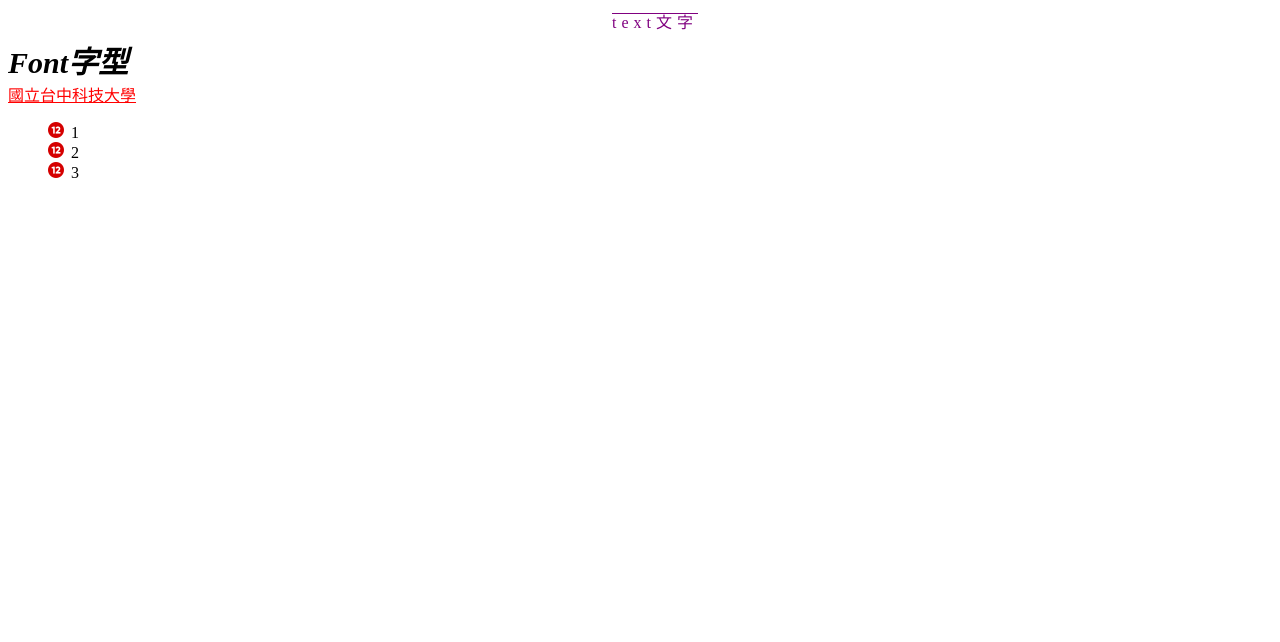
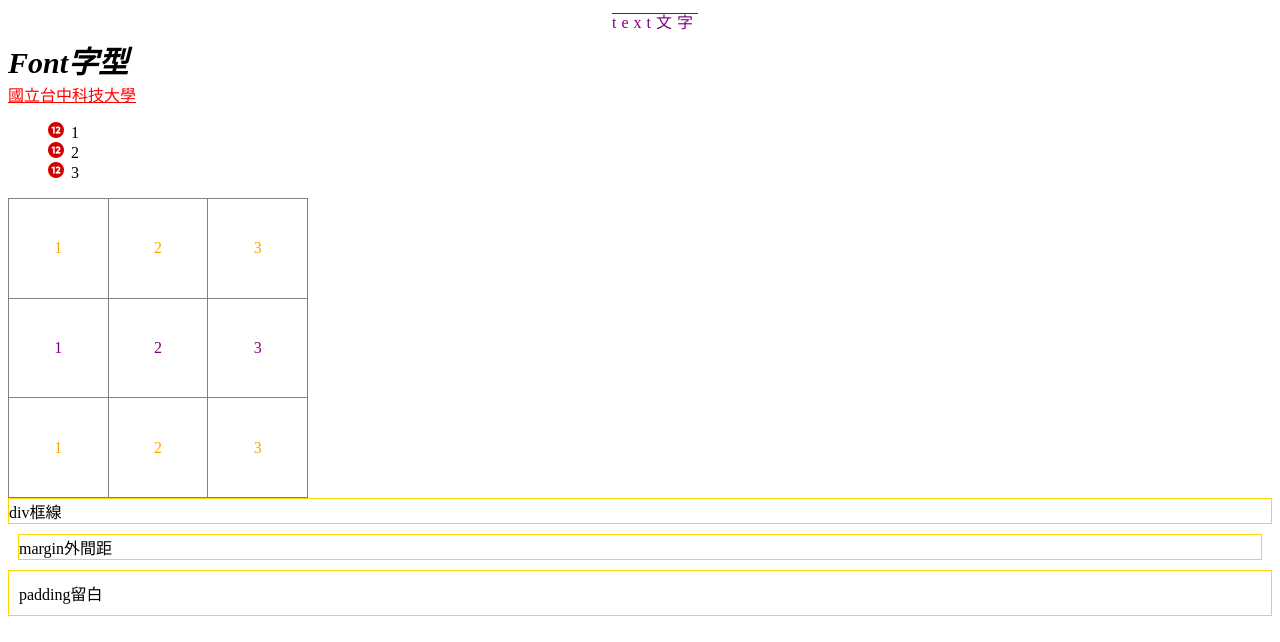
Before and after one commit to 3411207062/3411207062, a plain HTML site: page css_all.html in a window 1280 px wide. Drawn offline with Linux system fonts and the light colour scheme.

Commit message:
Add files via upload

```diff
--- a/css_all.html
+++ b/css_all.html
@@ -70,6 +70,45 @@
             /* 圖片 */
             list-style-image: url('12-1.png');
         }
+        /* table 表格 */
+        .table{
+            /*合併框線*/
+            border-collapse: collapse;
+            width: 300px;
+            height: 300px;
+        }
+        td{
+            text-align: center;
+            vertical-align: center;
+        }
+        /* 偶數行*/
+        tr:nth-child(even){
+        color: purple;
+        }
+        /* 奇數行*/
+        tr:nth-child(odd){
+        color: orange;
+        }
+        /* 邊框 */
+        .div_border{
+            /* 邊框粗細 */
+            border-width: 1px;
+            /* 邊框類型 */
+            border-style: solid;
+            /* 顏色 */
+            border-color: gold;
+        }
+        /* 外間距 */
+        .div_margin{
+            /* 上下左右 */
+            margin: 10px;
+            /* 上下左右 */
+            /* margin: 10px 5px; */
+        }
+        /* 留白 */
+        .div_padding{
+            padding: 10px;
+        }
     </style>
 </head>
 <body>
@@ -85,5 +124,31 @@
         <li>2</li>
         <li>3</li>
     </ol>
+    <table class="table" border="1" cellspacing="0" cellpadding="0">
+        <tr>
+            <td>1</td>
+            <td>2</td>
+            <td>3</td>
+        </tr>
+        <tr>
+            <td>1</td>
+            <td>2</td>
+            <td>3</td>
+        </tr>
+        <tr>
+            <td>1</td>
+            <td>2</td>
+            <td>3</td>
+        </tr>
+    </table>
+    <div class="div_border">
+        div框線
+    </div>
+    <div class="div_border div_margin">
+        margin外間距
+    </div>
+    <div class="div_border div_padding">
+        padding留白
+    </div>
 </body>
 </html>
```
